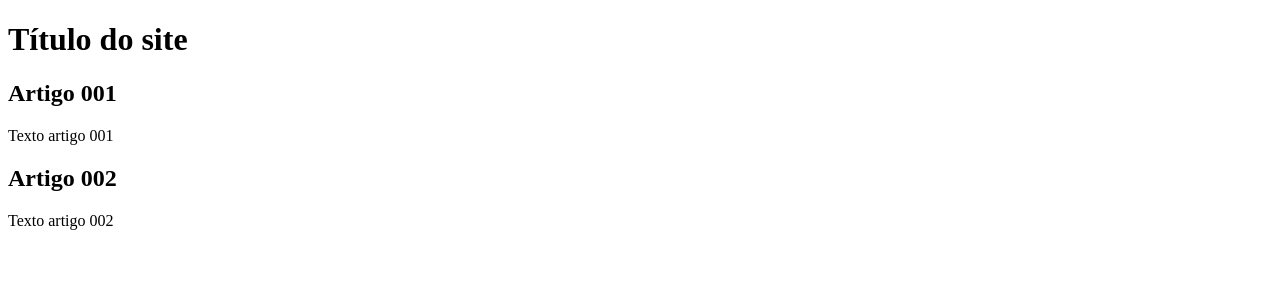
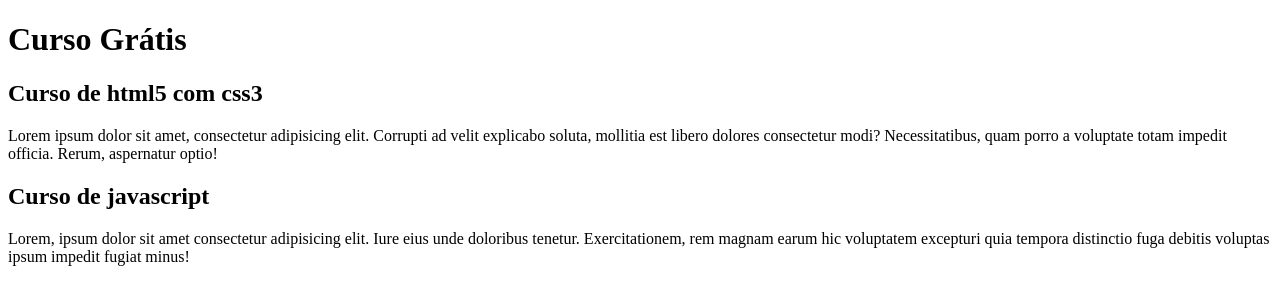
Before and after one commit to RamonnSL/Projeto_site, a plain HTML site: page index.html in a window 1280 px wide. Drawn offline with Linux system fonts and the light colour scheme.

Commit message:
Conteúdo

```diff
--- a/index.html
+++ b/index.html
@@ -8,15 +8,15 @@
 <body>
     <main>
         <header>
-            <h1>Título do site</h1>
+            <h1>Curso Grátis</h1>
         </header>
         <article>
-            <h2>Artigo 001</h2>
-            <p>Texto artigo 001</p>
+            <h2>Curso de html5 com css3</h2>
+            <p>Lorem ipsum dolor sit amet, consectetur adipisicing elit. Corrupti ad velit explicabo soluta, mollitia est libero dolores consectetur modi? Necessitatibus, quam porro a voluptate totam impedit officia. Rerum, aspernatur optio!</p>
         </article>
         <article>
-            <h2>Artigo 002</h2>
-            <p>Texto artigo 002</p>
+            <h2>Curso de javascript</h2>
+            <p>Lorem, ipsum dolor sit amet consectetur adipisicing elit. Iure eius unde doloribus tenetur. Exercitationem, rem magnam earum hic voluptatem excepturi quia tempora distinctio fuga debitis voluptas ipsum impedit fugiat minus!</p>
         </article>
     </main>
 </body>
```
